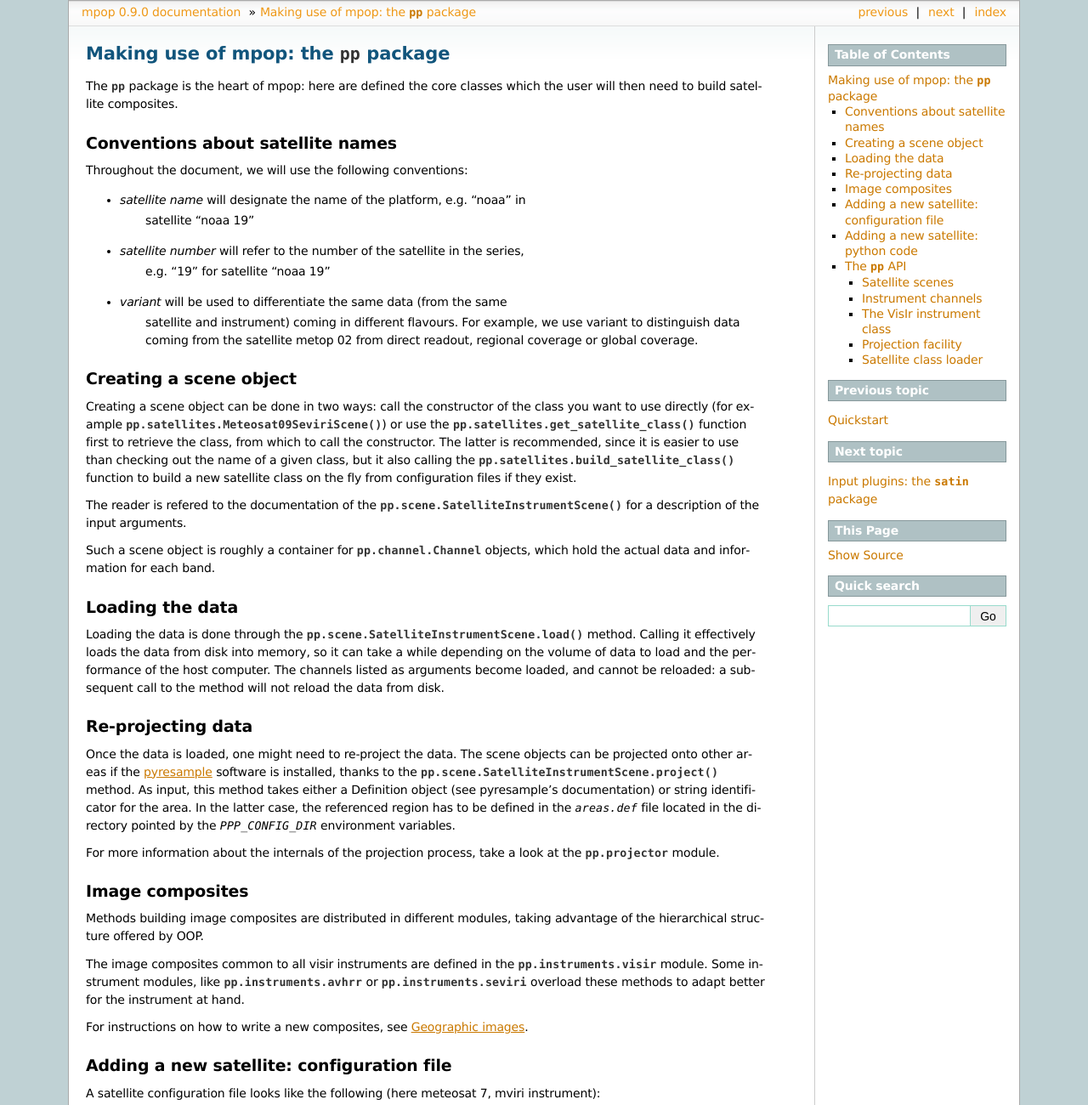
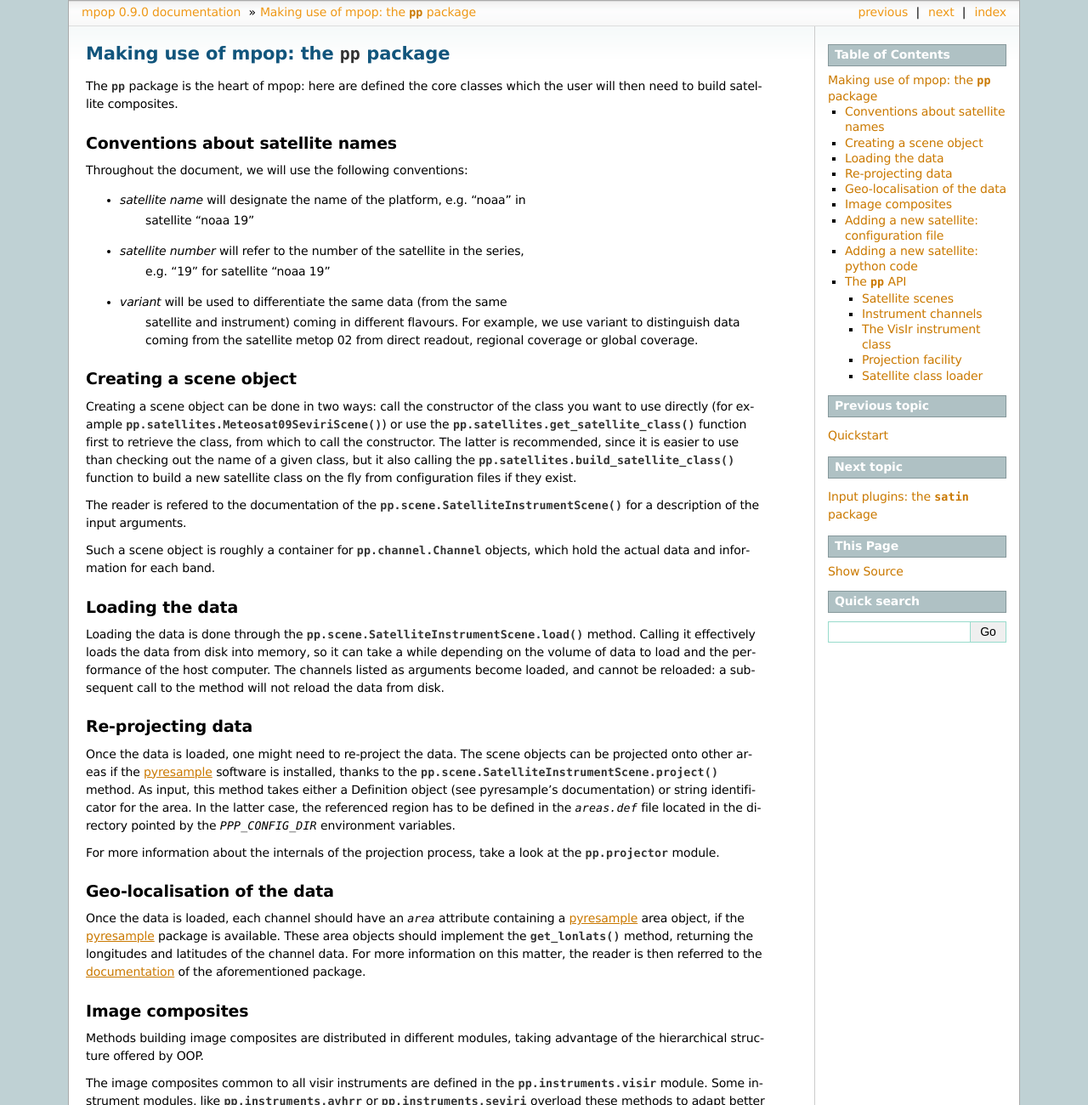
Before and after one commit to pytroll/mpop, a Sphinx documentation site: the page built from doc/source/pp.rst, in a window 1280 px wide and 1400 px high, cut to the strip 0-1300 px from the top of the window. Shown: the whole strip at 85% size. Built offline with Sphinx 7.4.7, drawn with Linux system fonts in a browser that asks for light colours.

Commit message:
Documentation: Added a paragraph on geolocalisation.

```diff
--- a/doc/source/pp.rst
+++ b/doc/source/pp.rst
@@ -66,6 +66,17 @@ at the :mod:`pp.projector` module.
 
 .. _pyresample: http://googlecode.com/p/pyresample
 
+Geo-localisation of the data
+============================
+
+Once the data is loaded, each channel should have an `area` attribute
+containing a pyresample_ area object, if the pyresample_ package is
+available. These area objects should implement the :meth:`get_lonlats` method,
+returning the longitudes and latitudes of the channel data.  For more
+information on this matter, the reader is then referred to the documentation_ of
+the aforementioned package.
+
+.. _documentation: http://pyresample.googlecode.com/svn/trunk/docs/build/html/index.html
 
 Image composites
 ================
```
